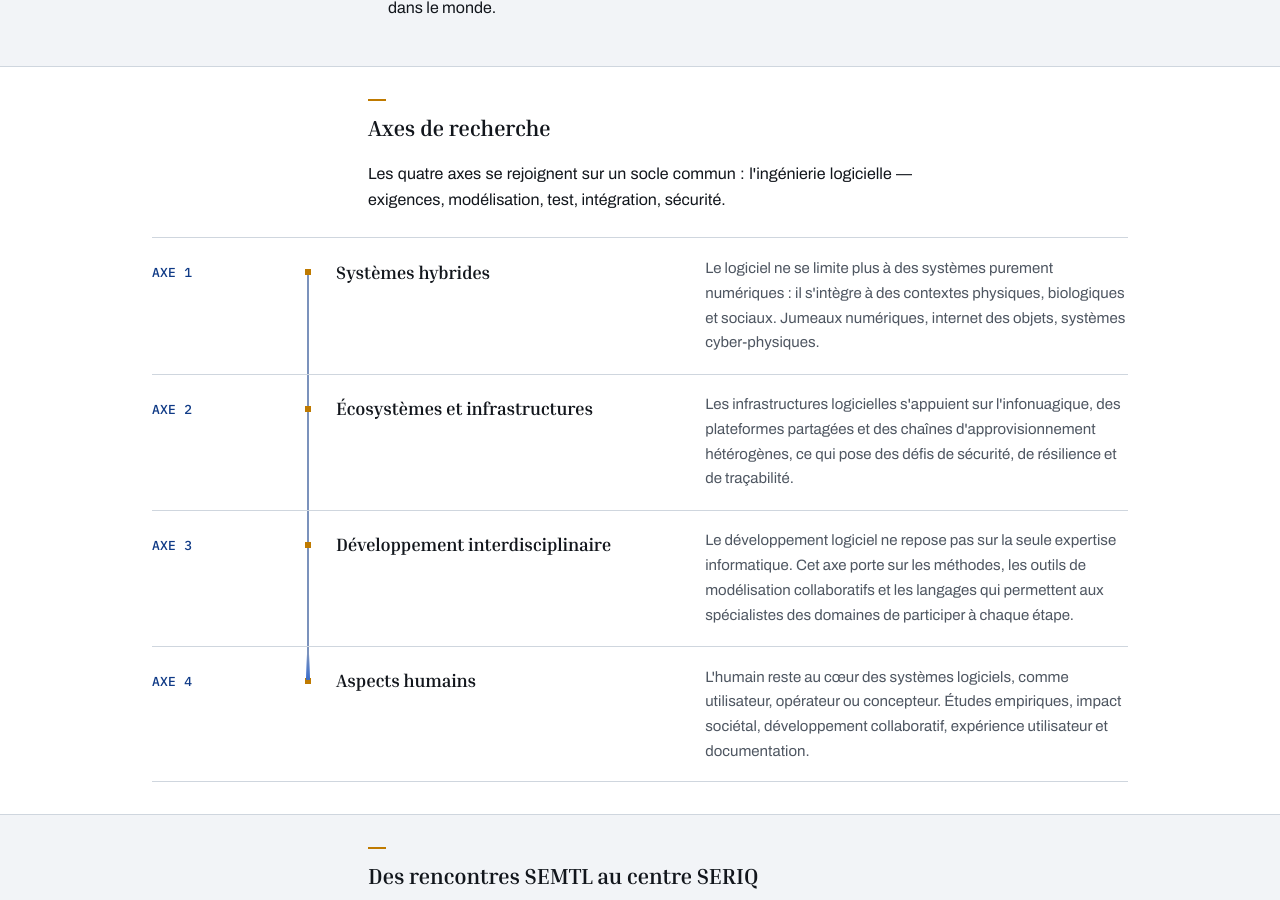
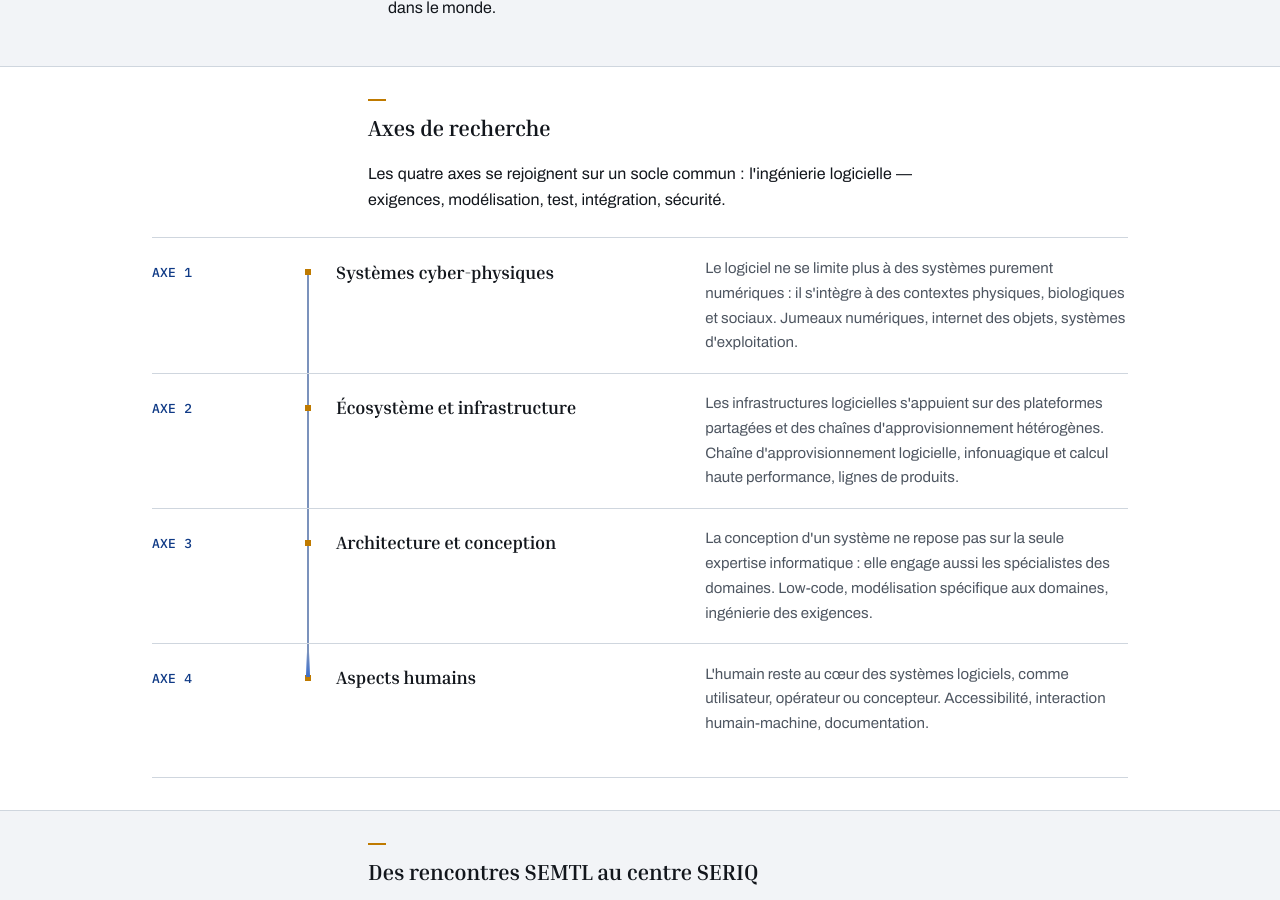
Before and after one commit to seriq-ca/seriq-ca.github.io, a Jekyll site: the page built from a-propos.md, in a window 1280 px wide and 900 px high, scrolled down 1100 px. Built offline with Jekyll 4.4.1, drawn with Linux system fonts in a browser that asks for light colours.

Commit message:
Rename two axes and rewrite the axis descriptions

```diff
--- a/_data/i18n/en.yml
+++ b/_data/i18n/en.yml
@@ -19,9 +19,9 @@ footer:
   source: Source code on GitHub
 
 axes:
-  hybrid: Hybrid systems
-  ecosystems: Ecosystems and infrastructure
-  interdisciplinary: Interdisciplinary development
+  cps: Cyber-physical systems
+  ecosystems: Ecosystem and infrastructure
+  design: Architecture and design
   human: Human aspects
 
 institutions:
--- a/_data/i18n/fr.yml
+++ b/_data/i18n/fr.yml
@@ -19,9 +19,9 @@ footer:
   source: Code source sur GitHub
 
 axes:
-  hybrid: Systèmes hybrides
-  ecosystems: Écosystèmes et infrastructures
-  interdisciplinary: Développement interdisciplinaire
+  cps: Systèmes cyber-physiques
+  ecosystems: Écosystème et infrastructure
+  design: Architecture et conception
   human: Aspects humains
 
 institutions:
--- a/a-propos.md
+++ b/a-propos.md
@@ -79,36 +79,34 @@ permalink: /a-propos/
     </p>
     <ol class="axes">
       <li data-label="Axe">
-        <h3>{{ site.data.i18n[page.lang].axes.hybrid }}</h3>
+        <h3>{{ site.data.i18n[page.lang].axes.cps }}</h3>
         <p>
           Le logiciel ne se limite plus à des systèmes purement numériques&nbsp;: il
           s'intègre à des contextes physiques, biologiques et sociaux. Jumeaux
-          numériques, internet des objets, systèmes cyber-physiques.
+          numériques, internet des objets, systèmes d'exploitation.
         </p>
       </li>
       <li data-label="Axe">
         <h3>{{ site.data.i18n[page.lang].axes.ecosystems }}</h3>
         <p>
-          Les infrastructures logicielles s'appuient sur l'infonuagique, des
-          plateformes partagées et des chaînes d'approvisionnement hétérogènes, ce qui
-          pose des défis de sécurité, de résilience et de traçabilité.
+          Les infrastructures logicielles s'appuient sur des plateformes partagées et
+          des chaînes d'approvisionnement hétérogènes. Chaîne d'approvisionnement
+          logicielle, infonuagique et calcul haute performance, lignes de produits.
         </p>
       </li>
       <li data-label="Axe">
-        <h3>{{ site.data.i18n[page.lang].axes.interdisciplinary }}</h3>
+        <h3>{{ site.data.i18n[page.lang].axes.design }}</h3>
         <p>
-          Le développement logiciel ne repose pas sur la seule expertise
-          informatique. Cet axe porte sur les méthodes, les outils de modélisation
-          collaboratifs et les langages qui permettent aux spécialistes des domaines
-          de participer à chaque étape.
+          La conception d'un système ne repose pas sur la seule expertise
+          informatique&nbsp;: elle engage aussi les spécialistes des domaines.
+          Low-code, modélisation spécifique aux domaines, ingénierie des exigences.
         </p>
       </li>
       <li data-label="Axe">
         <h3>{{ site.data.i18n[page.lang].axes.human }}</h3>
         <p>
           L'humain reste au cœur des systèmes logiciels, comme utilisateur, opérateur
-          ou concepteur. Études empiriques, impact sociétal, développement
-          collaboratif, expérience utilisateur et documentation.
+          ou concepteur. Accessibilité, interaction humain-machine, documentation.
         </p>
       </li>
     </ol>
```
Also changed, not shown: _data/members.yml (+8 -8 lines), en/about.md (+10 -11 lines).
